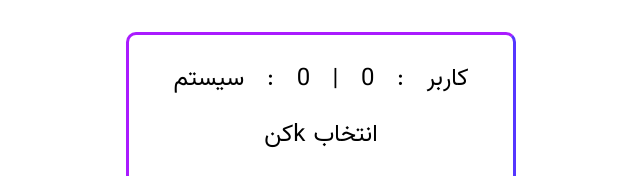
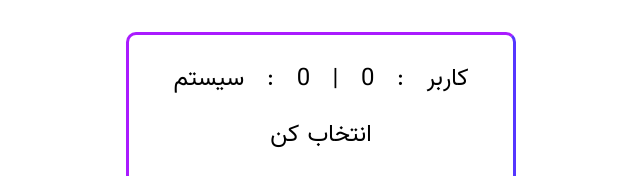
Before and after one commit to mobin-1384/Shir-ya-Khat, a plain HTML site: page Shir-ya-khat/index.html in a window 1280 px wide. Shown: the top 176 px of the page, 319-959 px from the left. Drawn offline with Linux system fonts and the light colour scheme.

Commit message:
Update index.html

```diff
--- a/Shir-ya-khat/index.html
+++ b/Shir-ya-khat/index.html
@@ -13,7 +13,7 @@
     <div class="game-1-body">
         <div class="game-1">
             <div id="game1-score">کاربر : 0 | 0 : سیستم</div>
-            <p id="game-1-result">انتخاب kکن</p>
+            <p id="game-1-result">انتخاب کن</p>
             <div class="game1-pc-select">
                 <div class="game1-logo game1-logo-lion active-game-1"></div>
                 <div class="game1-logo game1-logo-line"></div>
```
